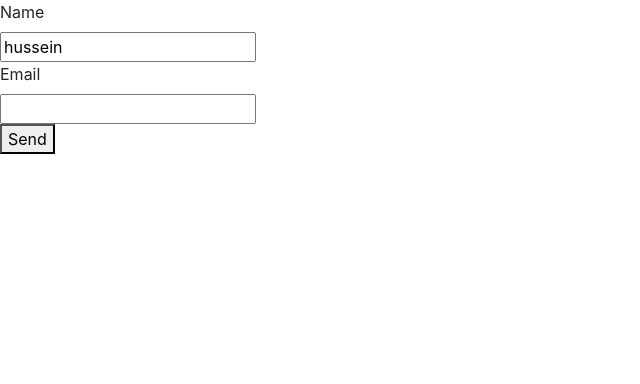
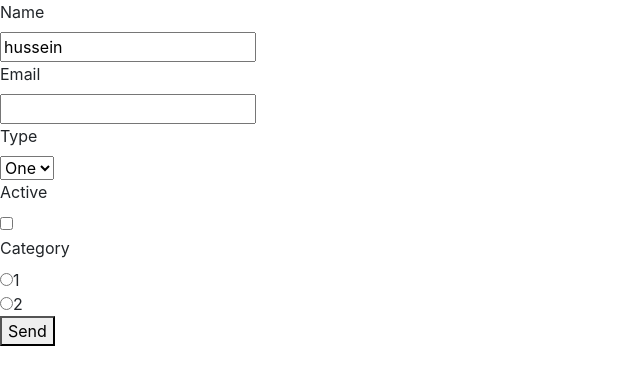
Before and after one commit to shokrshokr/react-step-by-step, a React (Create React App) app: page / in a window 1280 px wide. Shown: the top 384 px of the page, without its empty margins (0-640 px from the left). Built offline with nearby package versions, Linux system fonts and the light colour scheme.

Commit message:
020-part4

```diff
--- a/src/App.js
+++ b/src/App.js
@@ -14,7 +14,18 @@
         <label>Name</label><br />
         <Field name="name" /><br />
         <label>Email</label><br />
-        <Field name="email" /><br />
+        <Field name="email" type="email" /><br />
+        <label>Type</label><br />
+        <Field name="type" component="select">
+          <option value="1">One</option>
+          <option value="2">Two</option>
+        </Field><br />
+        <label>Active</label><br />
+        <Field name="active" type="checkbox" /><br />
+        <label>Category</label><br />
+        <Field name="category" type="radio" value="1" />1<br />
+        <Field name="category" type="radio" value="2" />2<br />
+
         <button type="submit">Send</button>
       </form>
     )
@@ -24,7 +35,7 @@
     return (
       <div className="App">
         <Formik
-          initialValues={{name: "hussein", email: ""}}
+          initialValues={{name: "hussein", email: "", type:"", active: false, category: ""}}
           onSubmit={this.onSubmit}
           render={this.form}
         />
```
